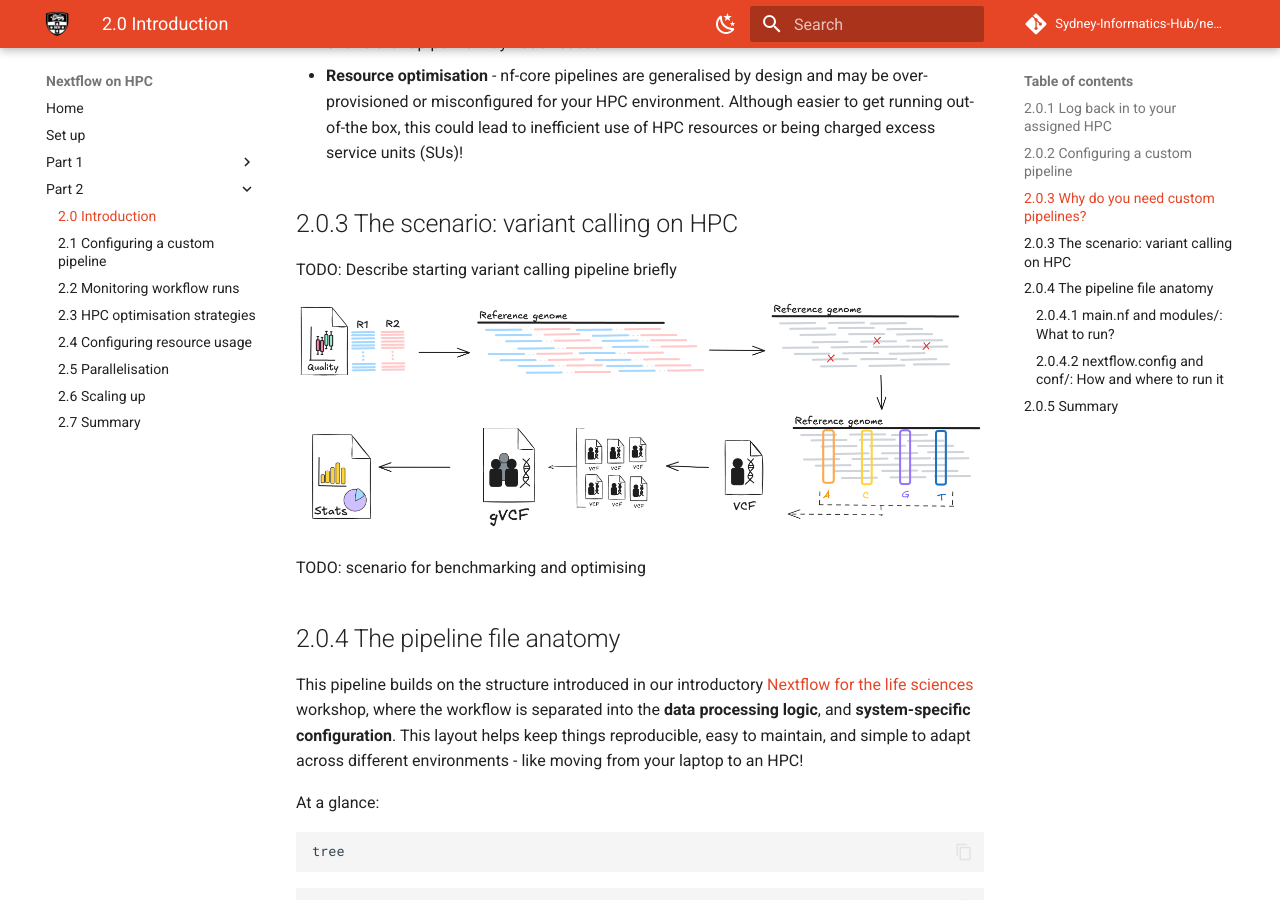
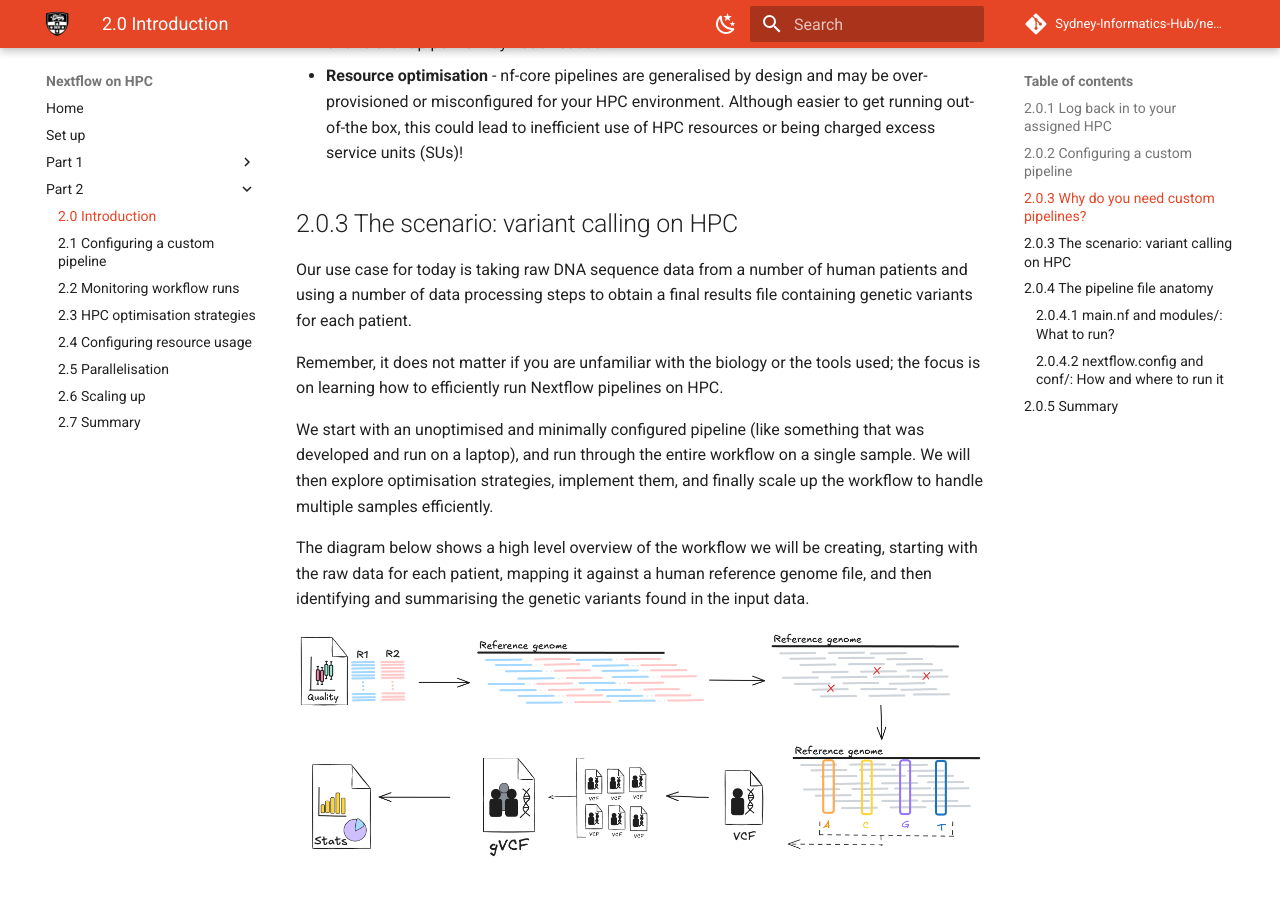
Before and after one commit to Sydney-Informatics-Hub/nextflow-hpc-workshop, an MkDocs documentation site: the page built from docs/part2/20_intro.md, in a window 1280 px wide and 900 px high, scrolled down 1789 px. Built offline with MkDocs 1.6.1 and Material for MkDocs 9.7.7, drawn with Linux system fonts in a browser that asks for light colours; comment, search, counter and statistics services are not loaded.

Commit message:
text for PR

```diff
--- a/docs/part2/20_intro.md
+++ b/docs/part2/20_intro.md
@@ -71,11 +71,15 @@ Nextflow pipeline:
 
 ## 2.0.3 The scenario: variant calling on HPC
 
-TODO: Describe starting variant calling pipeline briefly
+Our use case for today is taking raw DNA sequence data from a number of human patients and using a number of data processing steps to obtain a final results file containing genetic variants for each patient.
+
+Remember, it does not matter if you are unfamiliar with the biology or the tools used; the focus is on learning how to efficiently run Nextflow pipelines on HPC.
+
+We start with an unoptimised and minimally configured pipeline (like something that was developed and run on a laptop), and run through the entire workflow on a single sample. We will then explore optimisation strategies, implement them, and finally scale up the workflow to handle multiple samples efficiently.
+
+The diagram below shows a high level overview of the workflow we will be creating, starting with the raw data for each patient, mapping it against a human reference genome file, and then identifying and summarising the genetic variants found in the input data.
 
 ![](figs/00_workflow_illustration.png)
-
-TODO: scenario for benchmarking and optimising
 
 ## 2.0.4 The pipeline file anatomy
 
```
